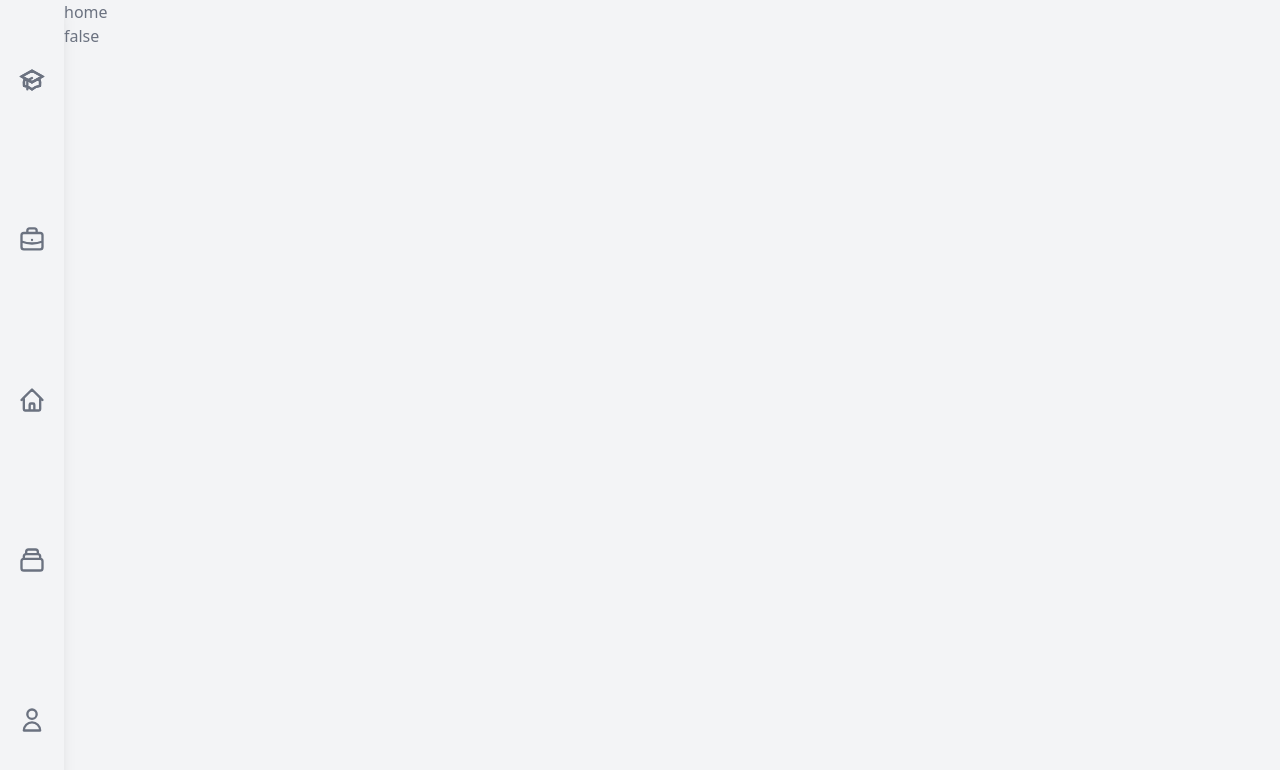
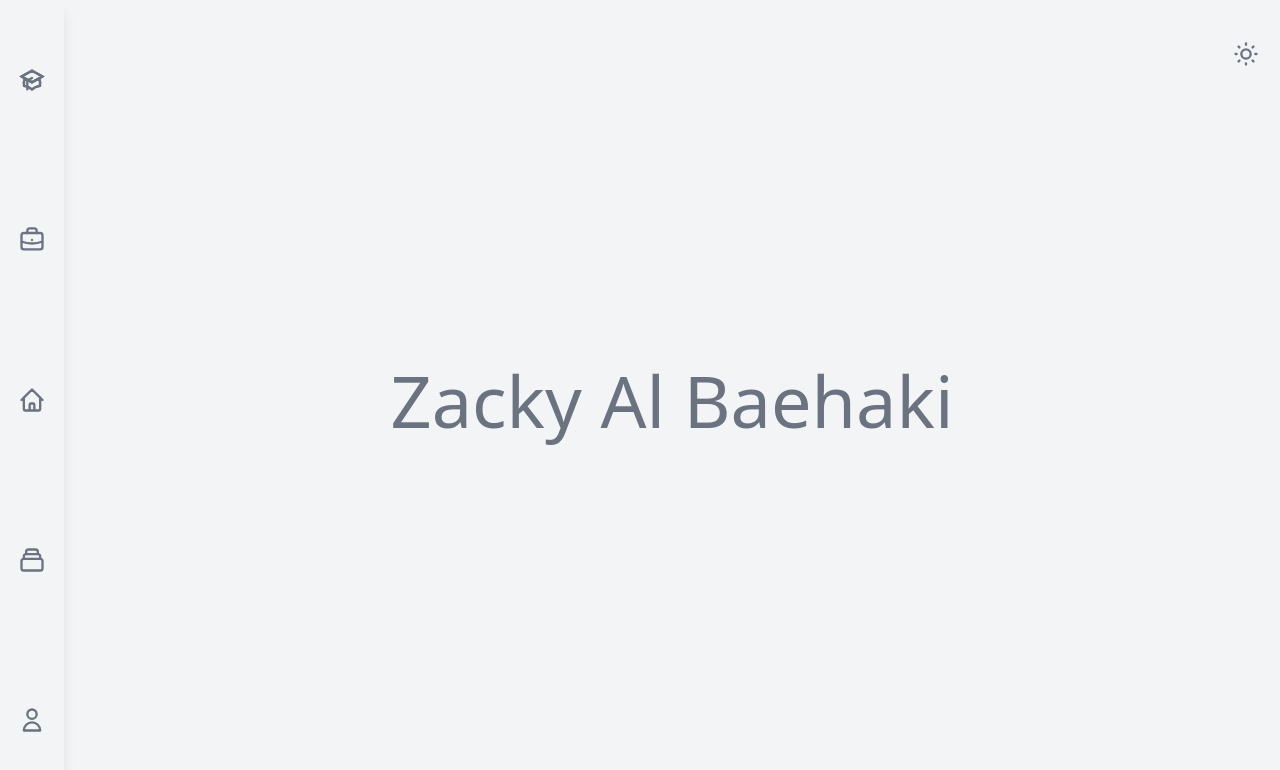
Before and after one commit to albaehaki/albaehaki-porto, a React (Create React App) app: page / in a window 1280 px wide. Shown: the top 770 px of the page. Built offline with nearby package versions, Linux system fonts and the light colour scheme.

Commit message:
dark mode toggles

```diff
--- a/src/App.tsx
+++ b/src/App.tsx
@@ -6,7 +6,7 @@ import { selectDark } from "./redux/Slice/DarkSlice";
 
 function App() {
   const dark = UseAppSelector(selectDark);
-  const style: any = `transition delay-1000`;
+  const style: any = ``;
   return (
     <div className={`${style} ${dark ? `dark` : ``}`}>
       <Page />
--- a/src/components/contents/pages/home.tsx
+++ b/src/components/contents/pages/home.tsx
@@ -1,22 +1,9 @@
 import React from "react";
-import { UseAppSelector, useAppDispatch } from "../../../redux/Hook";
-import { DarkModeOn, selectDark } from "../../../redux/Slice/DarkSlice";
 
 const Home = () => {
-  const dark = UseAppSelector(selectDark);
-  const dispatch = useAppDispatch();
-  console.log(dark);
-
   return (
-    <div>
-      <p>home</p>
-      <button
-        onClick={() => {
-          dispatch(DarkModeOn());
-        }}
-      >
-        {dark ? "true" : "false"}
-      </button>
+    <div className="grid h-screen">
+      <h1 className="m-auto text-7xl">Zacky Al Baehaki</h1>
     </div>
   );
 };
--- a/src/components/page.tsx
+++ b/src/components/page.tsx
@@ -1,14 +1,28 @@
 import React from "react";
 import Header from "./header/header";
 import Content from "./contents/content";
+import { SunIcon, MoonIcon } from "@heroicons/react/outline";
+import { UseAppSelector, useAppDispatch } from "../redux/Hook";
+import { selectDark, DarkModeOn } from "../redux/Slice/DarkSlice";
 
-const page = () => {
+const Page = () => {
+  const dark = UseAppSelector(selectDark);
+  const dispatch = useAppDispatch();
+
   return (
-    <div className="flex text-gray-500 dark:text-gray-100 sm:flex-col lg:flex-row flex-col-reverse dark:bg-gray-900 bg-gray-100  h-screen ">
+    <div className="flex text-gray-500 dark:text-gray-100 sm:flex-col lg:flex-row flex-col-reverse dark:bg-gray-800 bg-gray-100  h-screen ">
       <Header />
       <Content />
+      <button
+        onClick={() => {
+          dispatch(DarkModeOn());
+        }}
+        className="absolute z-10 right-5 top-5 sm:top-20 lg:top-10"
+      >
+        {dark ? <MoonIcon className="w-7" /> : <SunIcon className="w-7" />}
+      </button>
     </div>
   );
 };
 
-export default page;
+export default Page;
```
